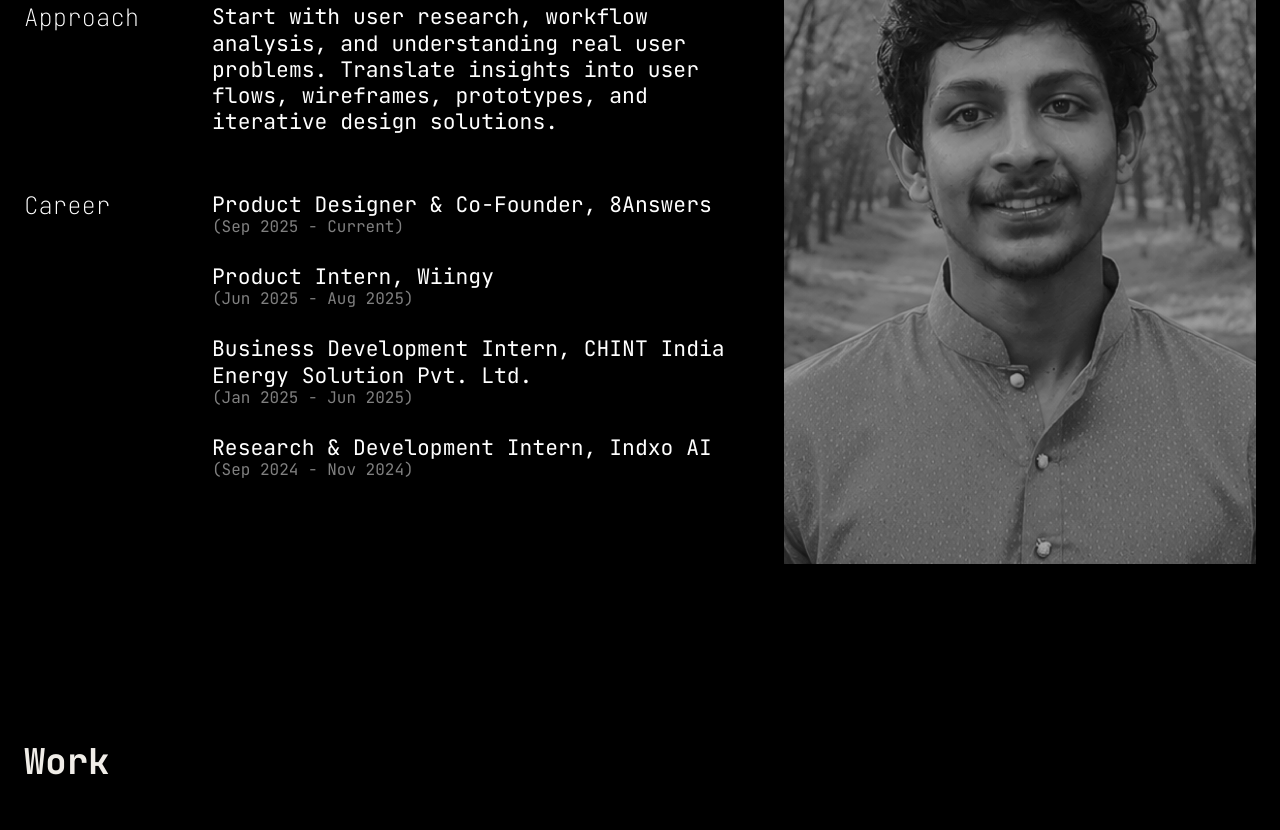
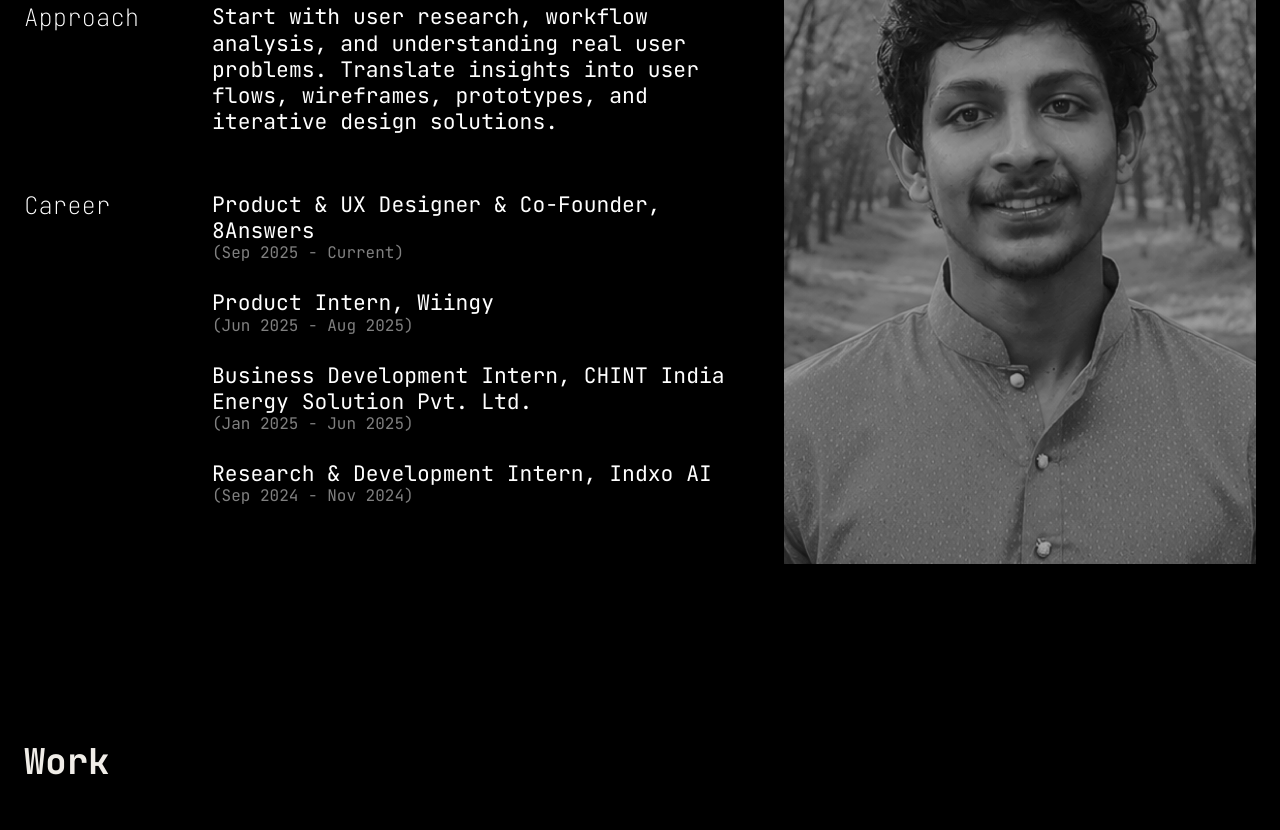
Before and after one commit to advikbond/UI-UX-resume, a plain HTML site: page index.html in a window 1280 px wide. Shown: the part 1200-2030 px from the top of the page. Drawn offline with Linux system fonts and the light colour scheme.

Commit message:
Update index.html

```diff
--- a/index.html
+++ b/index.html
@@ -134,7 +134,7 @@
             <article class="info-row career-list" id="resume">
               <h3>Career</h3>
               <div>
-                <p>Product Designer &amp; Co-Founder, 8Answers</p>
+                <p>Product & UX Designer &amp; Co-Founder, 8Answers</p>
                 <span>(Sep 2025 - Current)</span>
                 <p>Product Intern, Wiingy</p>
                 <span>(Jun 2025 - Aug 2025)</span>
```
